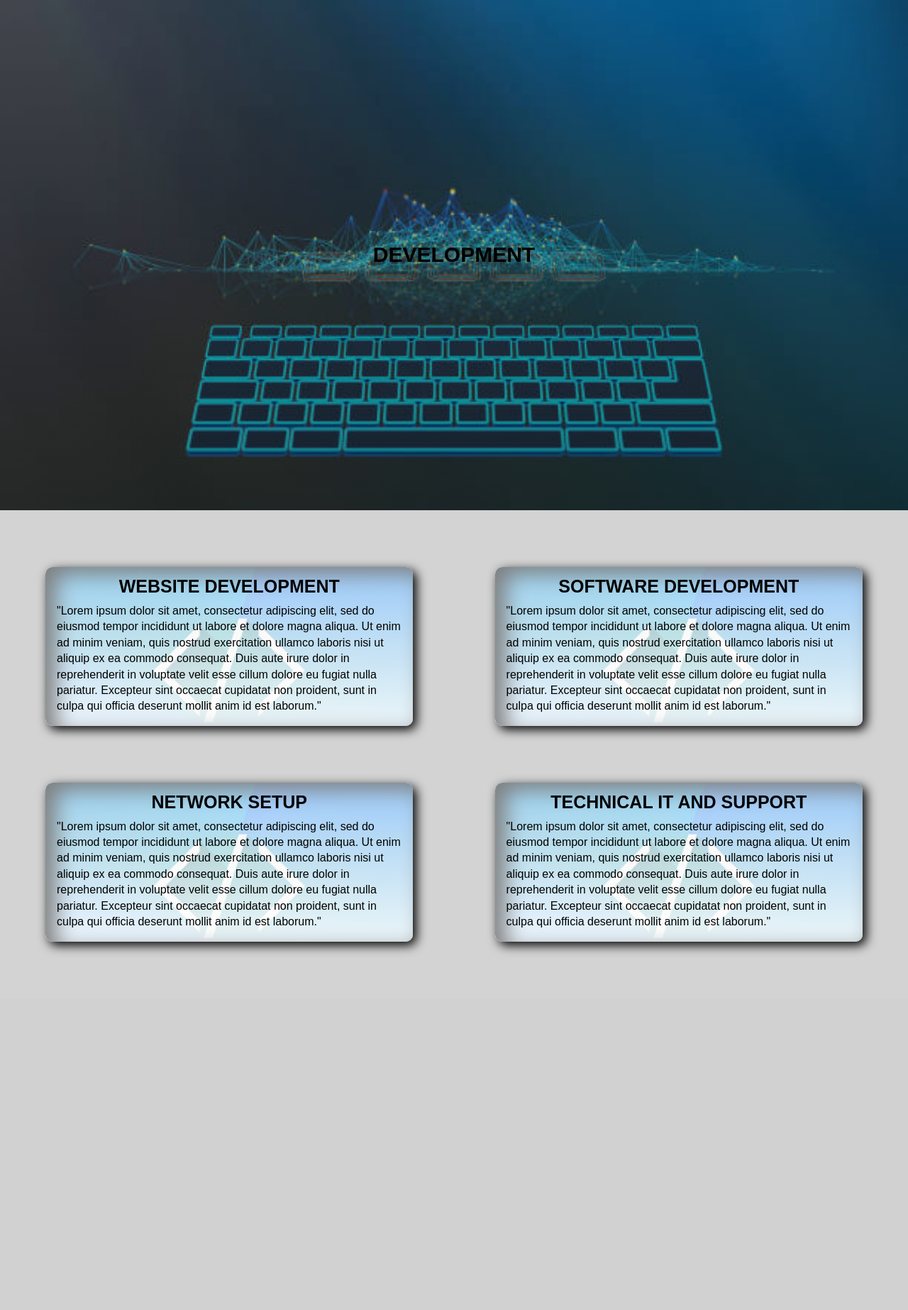
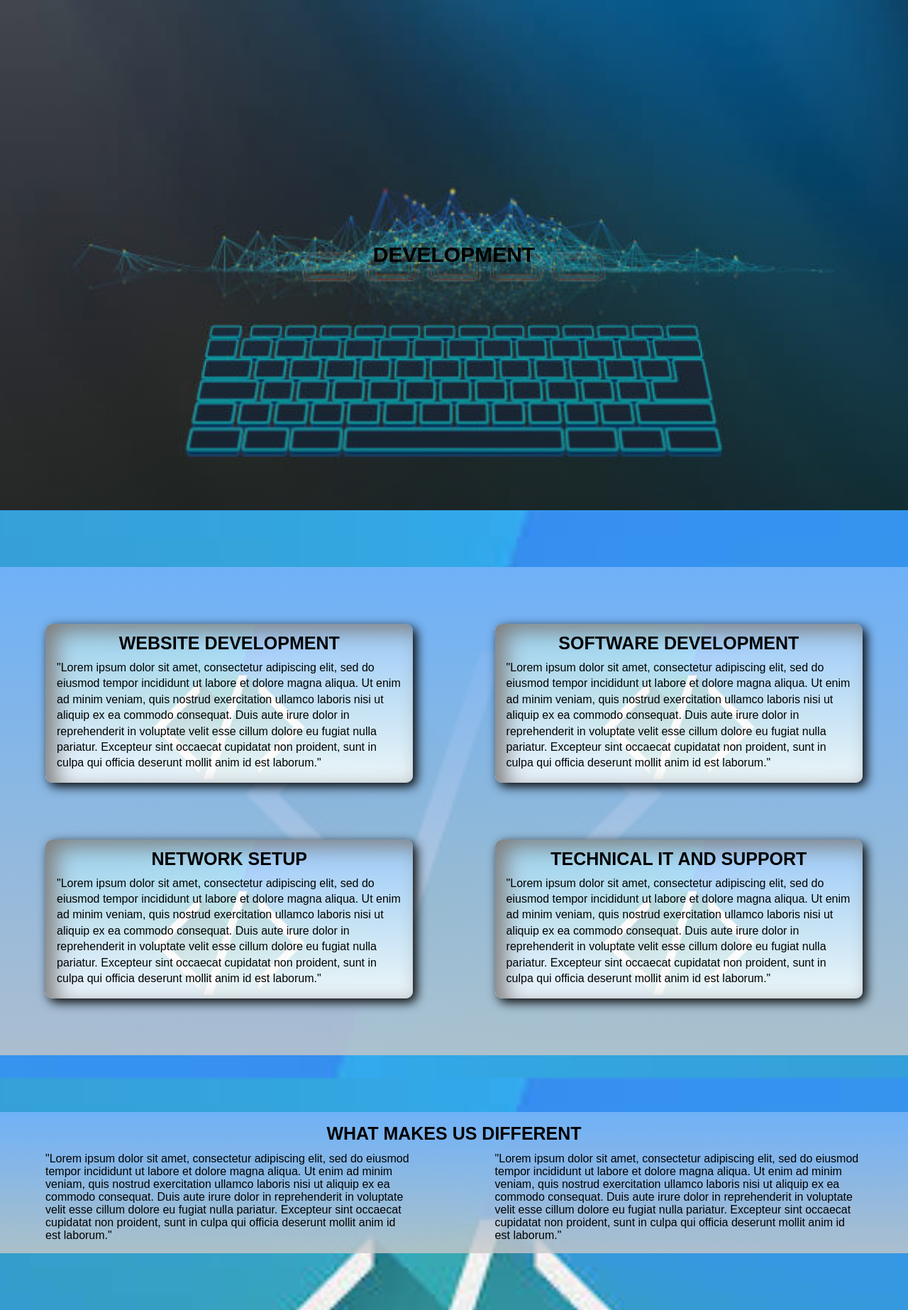
Before and after one commit to Marcel-harvey/Personal-website, a Flask app: page / in a window 1280 px wide. Shown: the part 81-1927 px from the top of the page at 71% size. Before the commit the page ends 1424 px from the top, so only its background shows below. Run offline with Flask 2, Linux system fonts and the light colour scheme; some libraries are stand-ins or nearby versions.

Commit message:
Update background image and modified css to fit

```diff
--- a/website/static/css/Styles.css
+++ b/website/static/css/Styles.css
@@ -5,8 +5,15 @@
     font-family: 'Source Serif 4', sans-serif;
 }
 
+html {
+    background: url(/static/Images/code.jpg) no-repeat center center fixed;
+    -webkit-background-size: cover;
+    -moz-background-size: cover;
+    -o-background-size: cover;
+    background-size: cover;
+}
+
 body {
-    background-color: lightgrey;
     overflow-x: hidden;
 }
 
@@ -111,7 +118,7 @@ nav ul li a:hover {
     width: 100%;
     height: 90vh;
     position: relative;
-    padding-bottom: var(--spacing);
+    margin-bottom: var(--spacing);
 }
 
 .main_screen_logo {
@@ -136,13 +143,15 @@ nav ul li a:hover {
 /* SERVICES */
 .provided_services {
     min-width: 100%;
-    margin: auto;
     line-height: 1.4rem;
+    margin-bottom: var(--spacing);
+    padding-top: var(--spacing);
+    background-image: linear-gradient(rgba(111, 177, 247, 01),
+    rgba(200, 200, 200, 0.8));
 }
 
 .provided_services_container {
     width: 90%;
-    padding-bottom: var(--spacing);
     display: flex;
     justify-content: space-between;
     margin: auto;
@@ -158,10 +167,39 @@ nav ul li a:hover {
     box-shadow: 5px 5px 15px black, 15px 10px 30px grey inset;
     box-sizing: border-box;
     flex-basis: 45%;
+    margin-bottom: var(--spacing);
 }
 
 .provided_services_headings h1 {
     text-align: center;
+}
+
+
+
+/* ABOUT */
+.about_us {
+    z-index: 30;
+    width: 100%;
+    height: 100%;
+    margin-bottom: var(--spacing);
+    background-image: linear-gradient(rgba(111, 177, 247, 01),
+    rgba(200, 200, 200, 0.8));
+    padding: 1em 0;
+}
+
+.about_us h1 {
+    text-align: center;
+}
+
+.about_us_paragraph {
+    width: 90%;
+    margin: auto;
+    display: flex;
+    justify-content: space-between;
+}
+
+.about_us_paragraph p {
+    flex-basis: 45%;
 }
 
 
--- a/website/templates/home.html
+++ b/website/templates/home.html
@@ -5,7 +5,6 @@
 {% endblock title %}
 
 {% block content %}
-
     <!-- CSS - MAIN SCREEN -->
     <section class="main_screen">
         <div class="main_screen_logo">
@@ -77,4 +76,32 @@
         </div>
     </section>
 
+    <!-- ABOUT -->
+    <section class="about_us">
+        <h1>What makes us different</h1>
+        <div class="about_us_paragraph">
+            <p>
+                "Lorem ipsum dolor sit amet, consectetur adipiscing elit,
+                sed do eiusmod tempor incididunt ut labore et dolore magna
+                aliqua. Ut enim ad minim veniam, quis nostrud exercitation
+                ullamco laboris nisi ut aliquip ex ea commodo consequat.
+                Duis aute irure dolor in reprehenderit in voluptate velit
+                esse cillum dolore eu fugiat nulla pariatur. Excepteur sint
+                occaecat cupidatat non proident, sunt in culpa qui officia
+                deserunt mollit anim id est laborum."
+            </p>
+
+            <p>
+                "Lorem ipsum dolor sit amet, consectetur adipiscing elit,
+                sed do eiusmod tempor incididunt ut labore et dolore magna
+                aliqua. Ut enim ad minim veniam, quis nostrud exercitation
+                ullamco laboris nisi ut aliquip ex ea commodo consequat.
+                Duis aute irure dolor in reprehenderit in voluptate velit
+                esse cillum dolore eu fugiat nulla pariatur. Excepteur sint
+                occaecat cupidatat non proident, sunt in culpa qui officia
+                deserunt mollit anim id est laborum."
+            </p>
+        </div>
+    </section>
+
 {% endblock content %}
```
